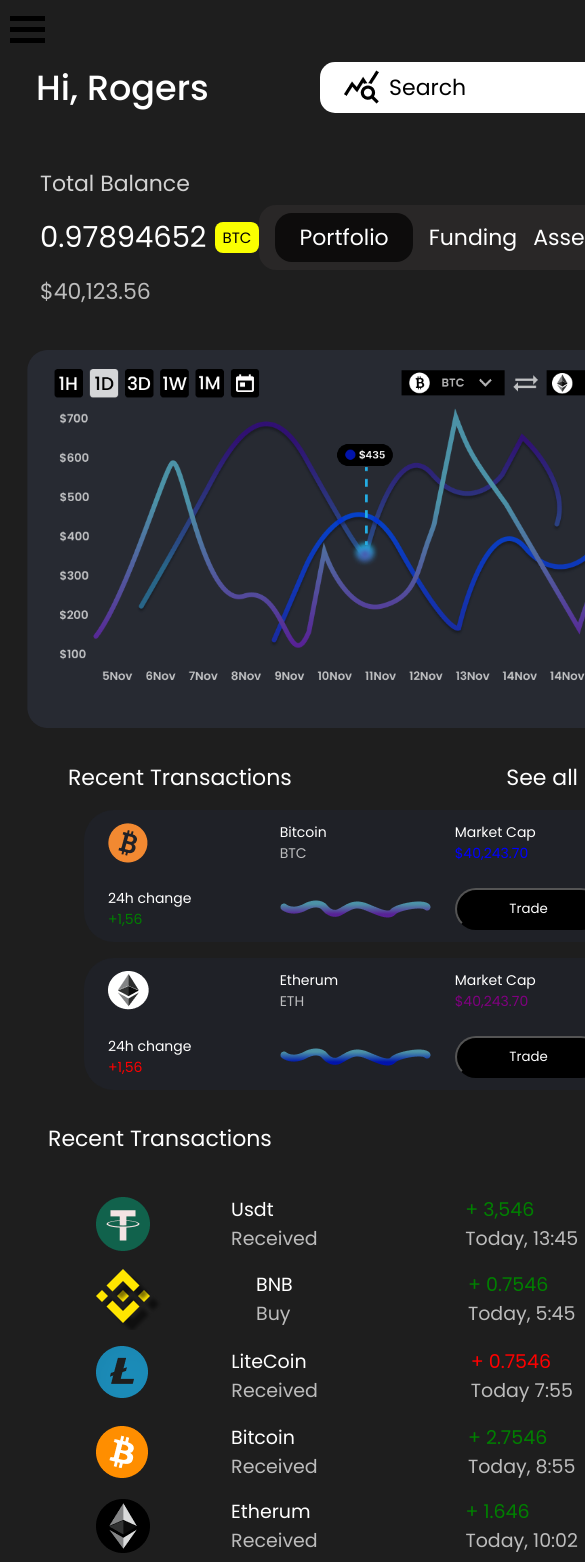
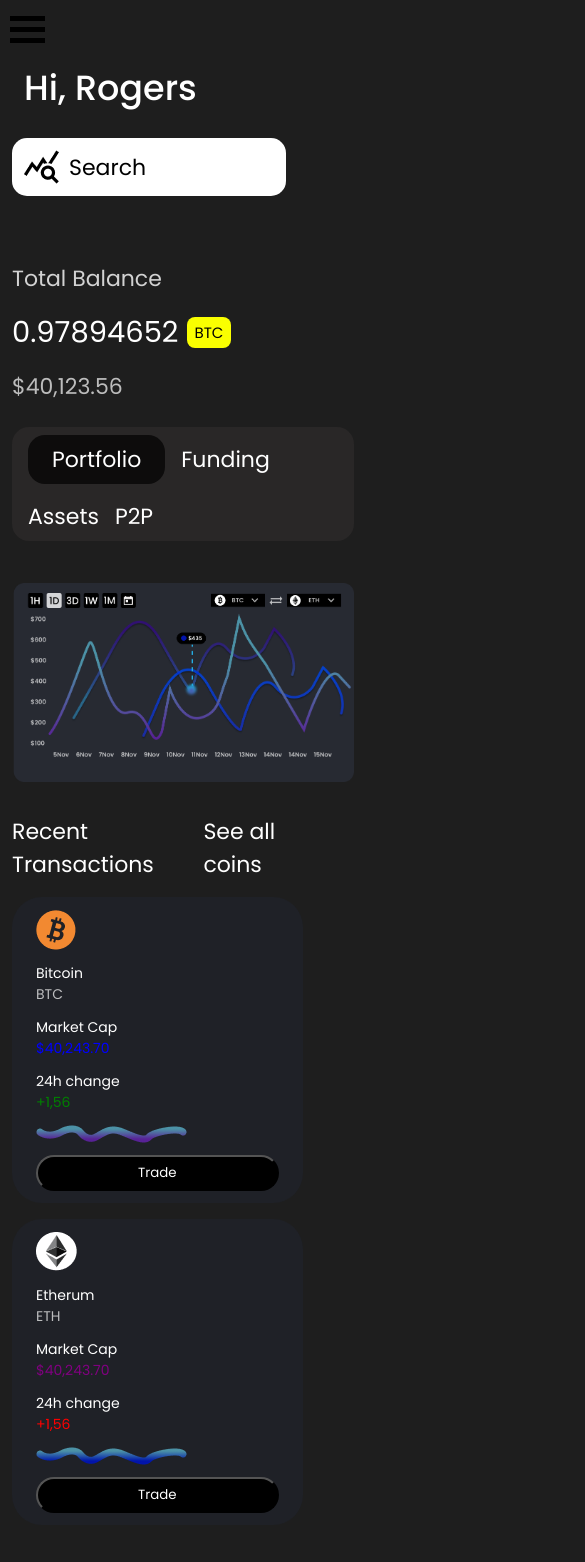
Before and after one commit to Clansou/integration_maquette, a Vue app: page /#/ in a window 390 px wide. Shown: the top 1562 px of the page, 585 px wide, since content can reach past the window. Built offline with nearby package versions, Linux system fonts and the light colour scheme.

Commit message:
Update Responsive

```diff
--- a/src/components/AssetsComponent.vue
+++ b/src/components/AssetsComponent.vue
@@ -38,5 +38,10 @@ export default {
             margin-bottom: 12px;
         }
     }
+    @media (max-width: 400px) {
+        .asset{
+            padding: 12px 24px;
+        }
+    }
 
 </style>
--- a/src/components/TransactionAsideComponent.vue
+++ b/src/components/TransactionAsideComponent.vue
@@ -37,5 +37,14 @@ export default {
     .transactionasidediv div :nth-child(2){
         opacity: 0.7;
     }
+    @media (max-width: 400px) {
+        .transactionasidediv{
+            grid-template-columns: 2fr 2fr;
+        }
+        .transactionasidediv div:nth-child(2){
+            display: none;
+        }
+    }
+
 
 </style>
--- a/src/components/TransactionComponent.vue
+++ b/src/components/TransactionComponent.vue
@@ -65,6 +65,22 @@ export default {
             grid-template-rows: 1fr 1fr;
         }
     }
+    @media (max-width: 500px) {
+        .transaction{
+            gap: 12px;
+            grid-template-columns: 1fr 1fr;
+            grid-template-rows: 1fr 1fr 1fr;
+
+        }
+    }
+    @media (max-width: 400px) {
+        .transaction{
+            grid-template-columns: 1fr;
+        }
+
+    }
+
+
 
 
 
--- a/src/views/HomeView.vue
+++ b/src/views/HomeView.vue
@@ -396,6 +396,7 @@ export default {
     }
     #Assets{
       flex-direction: row;
+      flex-wrap: wrap;
     }
     main{
       margin-right: 24px;
@@ -413,6 +414,50 @@ export default {
     }
 
    }
+   @media (max-width: 700px) {
+    .InfoGraph{
+      grid-template-columns: 1fr;
+    }
+    .InfoGraph>div{
+      display: flex;
+      flex-wrap: wrap;
+      flex-direction: row;
+      align-items: center;
+      margin-top: 12px;
+      margin-bottom: 24px;
+    }
+   }
+   @media (max-width: 500px) {
+    #TransactionAside>div>img {
+      margin-left: 0;
+    }
+    header{
+      flex-direction: column;
+      height: auto;
+    }
+    h1{
+      width: auto;
+    }
+    #search{
+      width: 80%;
+      margin-left: auto;
+      margin-right: auto;
+      padding: 12px ;
+    }
+    nav{
+      flex-wrap: wrap;
+    }
+    div,header,aside{
+      margin-left: 0 !important;
+      margin-right: 0 !important;
+    }
+    body{
+      margin-left: 12px !important;
+      margin-right: 12px !important;
+    }
+
+  }
+
 
 
 
```
